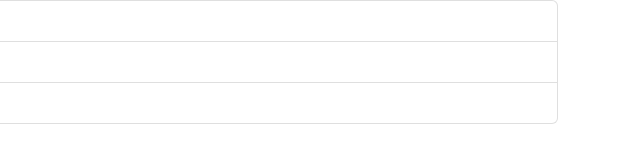
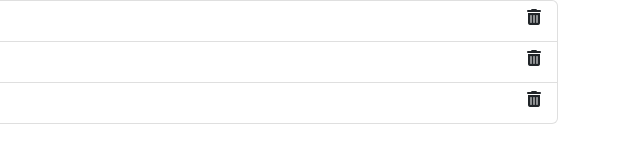
Before and after one commit to RodiaGiordano/vue-todolist, a plain HTML site: page index.html in a window 1280 px wide. Shown: the full height of the page, 640-1280 px from the left. Drawn offline with nearby package versions, Linux system fonts and the light colour scheme.

Commit message:
feat: add trash can

```diff
--- a/index.html
+++ b/index.html
@@ -21,7 +21,11 @@
     <div class="wrapper container" id="app">
 
         <ul class="list-group">
-            <li v-for='(toDoEl, index) in toDoList' class='list-group-item' :class="toDoList[index].done ? 'done' : ''">{{ toDoList[index].text }}</li>
+            <li v-for='(toDoEl, index) in toDoList' class='list-group-item' :class="toDoList[index].done ? 'done' : ''">
+                {{ toDoList[index].text }}
+                <i class="fa-solid fa-trash-can trash"></i>
+            </li>
+
 
           </ul>
 
--- a/style.css
+++ b/style.css
@@ -1,3 +1,15 @@
 .done{
     text-decoration: line-through;
 }
+
+ul > li{
+    clear: both;
+    display: table;
+    content: '';
+
+}
+
+
+.trash{
+    float: right;
+}
```
